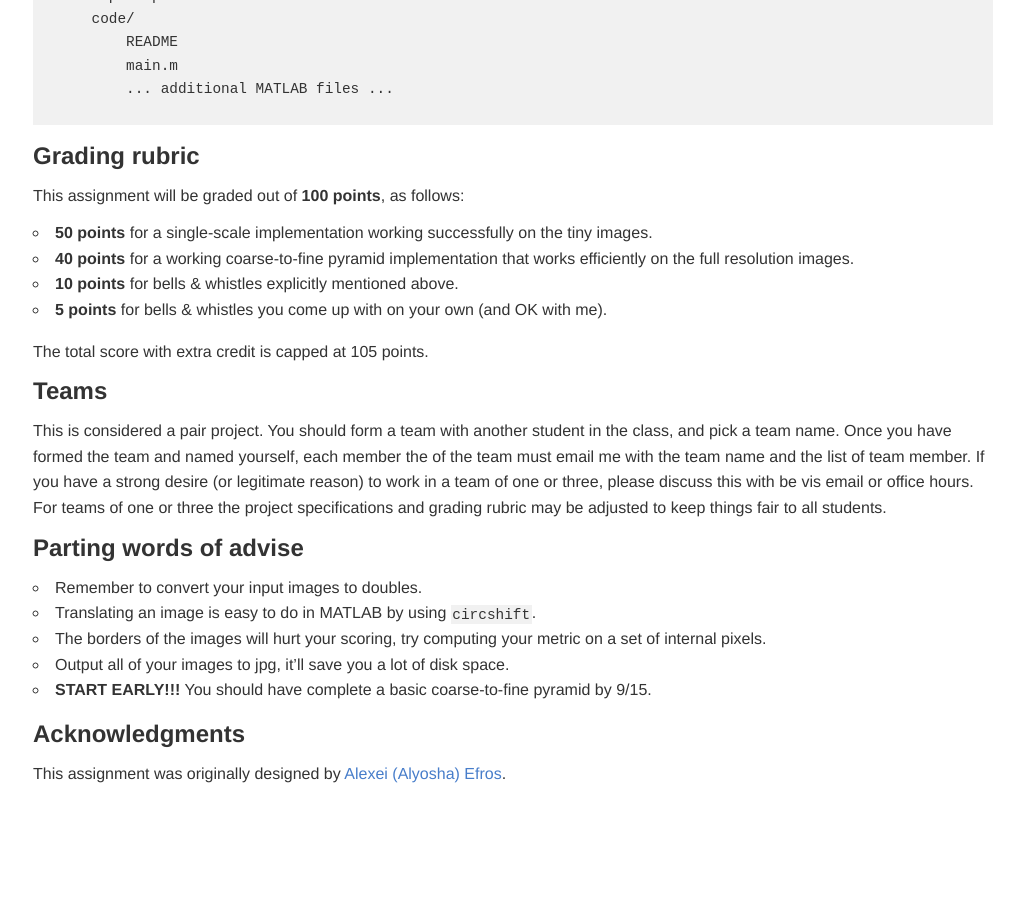
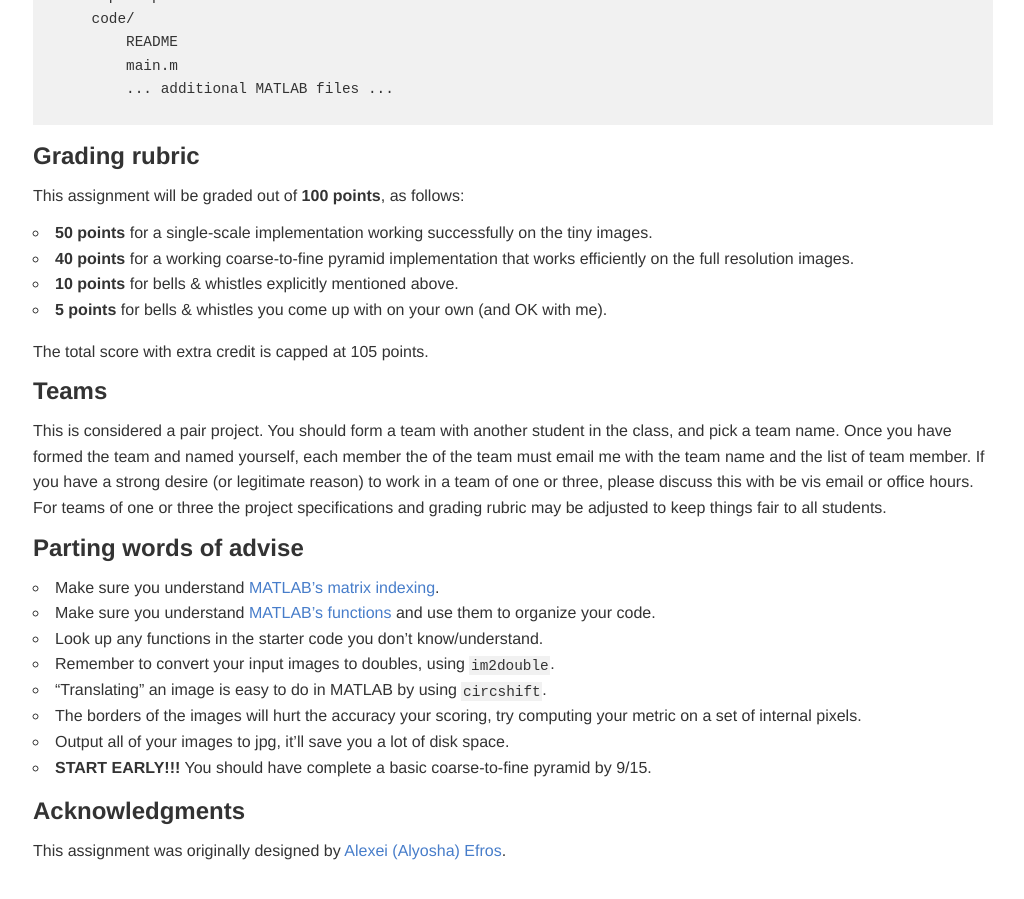
Before and after one commit to jacksonjw12/mbannister.github.io, a Jekyll site: the page built from _teaching/181m-f15/project01.md, in a window 1280 px wide and 900 px high, scrolled down 2928 px. Shown: the whole window, without its empty margins (127-1151 px from the left). Built offline with Jekyll 4.4.1, drawn with Linux system fonts in a browser that asks for light colours; before the commit the page ends 3751 px from its top, so only the background shows below that.

Commit message:
Little additions to 181m project 1.

```diff
--- a/_teaching/181m-f15/project01.md
+++ b/_teaching/181m-f15/project01.md
@@ -93,9 +93,12 @@ The total score with extra credit is capped at 105 points.
 This is considered a pair project. You should form a team with another student in the class, and pick a team name. Once you have formed the team and named yourself, each member the of the team must email me with the team name and the list of team member. If you have a strong desire (or legitimate reason) to work in a team of one or three, please discuss this with be vis email or office hours. For teams of one or three the project specifications and grading rubric may be adjusted to keep things fair to all students.
 
 ## Parting words of advise
-- Remember to convert your input images to doubles.
-- Translating an image is easy to do in MATLAB by using `circshift`.
-- The borders of the images will hurt your scoring, try computing your metric on a set of internal pixels.
+- Make sure you understand [MATLAB's matrix indexing](http://www.mathworks.com/help/matlab/math/matrix-indexing.html).
+- Make sure you understand [MATLAB's functions](http://www.mathworks.com/help/matlab/functions.html) and use them to organize your code.
+- Look up any functions in the starter code you don't know/understand.
+- Remember to convert your input images to doubles, using `im2double`.
+- "Translating" an image is easy to do in MATLAB by using `circshift`.
+- The borders of the images will hurt the accuracy your scoring, try computing your metric on a set of internal pixels.
 - Output all of your images to jpg, it'll save you a lot of disk space.
 - __START EARLY!!!__ You should have complete a basic coarse-to-fine pyramid by 9/15.
 
```
